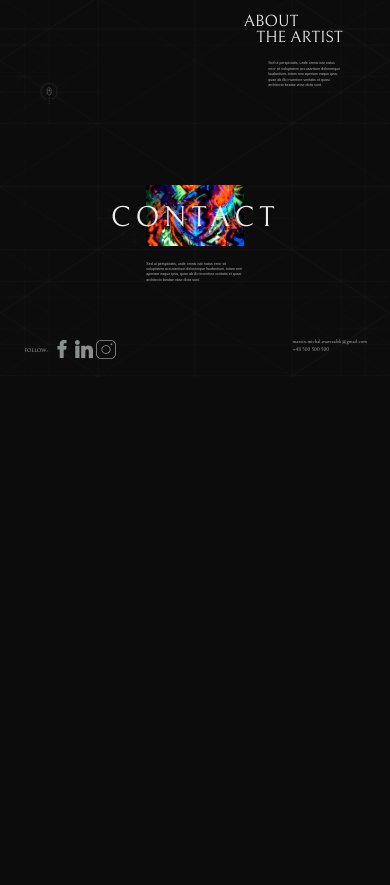
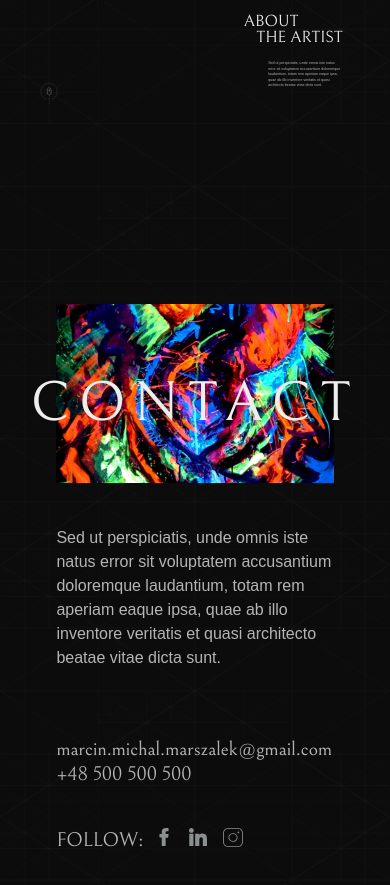
Before and after one commit to MakiBM/marshall-site, a Next.js app: page / in a window 390 px wide. Shown: the part 2964-3849 px from the top of the page. Before the commit the page ends 3341 px from the top, so only its background shows below. Built offline with nearby package versions, Linux system fonts and the light colour scheme.

Commit message:
contact responsive

```diff
--- a/app/sections/About/style.module.scss
+++ b/app/sections/About/style.module.scss
@@ -44,4 +44,6 @@
     height: 97rem;
   }
 
+  @media (max-aspect-ratio: 1/1) or (max-height: 768px) {
+  }
 }
--- a/app/sections/Contact/style.module.scss
+++ b/app/sections/Contact/style.module.scss
@@ -57,4 +57,44 @@
     font-family: var(--font-bellefair);
     opacity: 0.75;
   }
+
+  @media (max-aspect-ratio: 1/1) or (max-height: 768px) {
+    display: flex;
+    flex-direction: column;
+    max-width: calc(100% - 500rem);
+    min-height: calc(100vh - 600rem);
+    padding-top: 300rem;
+    padding-bottom: 300rem;
+
+    &__img {
+      transform: translateY(50%) translateY(100rem);
+      position: relative;
+      z-index: -1;
+      height: auto;
+    }
+
+    &__title {
+      margin-bottom: 400rem;
+      font-size: 250rem;
+      align-self: center;
+    }
+
+    &__text {
+      margin-bottom: 150rem;
+      font-size: 16px;
+    }
+
+    &__follow {
+      margin-top: 150rem;
+      order: 5;
+      font-size: 20px;
+
+      a { padding: 8px; }
+    }
+
+    &__links {
+      margin-top: 150rem;
+      font-size: 20px;
+    }
+  }
 }
--- a/app/sections/Gallery/style.module.scss
+++ b/app/sections/Gallery/style.module.scss
@@ -15,4 +15,6 @@
     border: 1px solid var(--foreground);
   }
 
+  @media (max-aspect-ratio: 1/1) or (max-height: 768px) {
+  }
 }
```
